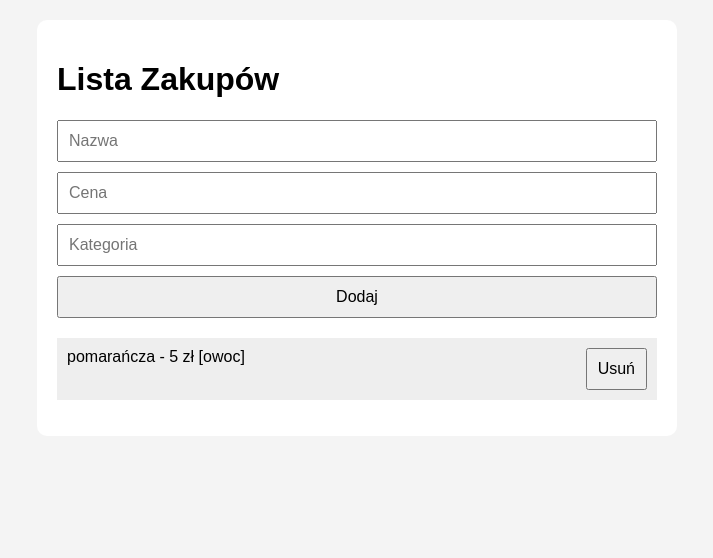
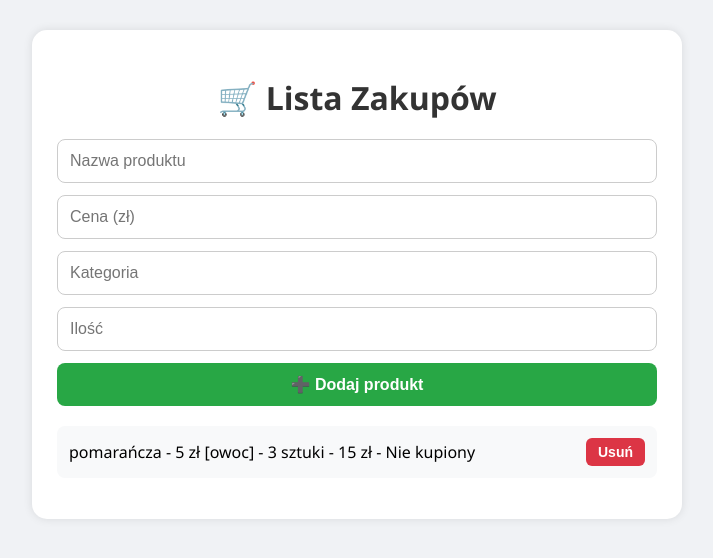
Before and after one commit to juchim2005/ShoppingListManager, a Flask app: page / in a window 1280 px wide. Shown: the top 558 px of the page, without its empty margins (283-996 px from the left). Run offline with Flask 3, Linux system fonts and the light colour scheme; data comes from the database, SQL or seed files in the repository; both versions use the stored data as it was after the commit.

Commit message:
small changes and UI overhaul

```diff
--- a/src/main.py
+++ b/src/main.py
@@ -12,6 +12,7 @@ class Product(db.Model):
     name = db.Column(db.String(100), nullable=False)
     price = db.Column(db.Float, nullable=False)
     category = db.Column(db.String(100), nullable=False)
+    quantity = db.Column(db.Integer, nullable=False)
     bought = db.Column(db.Boolean, default=False, nullable=False)
 
     def to_dict(self):
@@ -20,6 +21,7 @@ class Product(db.Model):
             "name": self.name,
             "price": self.price,
             "category": self.category,
+            "quantity": self.quantity,
             "bought": self.bought
         }
 
@@ -37,6 +39,8 @@ def handle_products():
         name = data.get("name")
         price = data.get("price")
         category = data.get("category")
+        quantity = data.get("quantity")
+        bought = False
 
         if not name or not price or not category:
             return jsonify({"error": "Missing product data"}), 400
@@ -44,7 +48,9 @@ def handle_products():
         new_product = Product(
             name=name.strip(),
             price=float(price),
-            category=category.strip()
+            category=category.strip(),
+            quantity=int(quantity),
+            bought=bought
         )
         db.session.add(new_product)
         db.session.commit()
--- a/src/static/script.js
+++ b/src/static/script.js
@@ -3,6 +3,7 @@ document.addEventListener("DOMContentLoaded", () => {
     const nameInput = document.getElementById("nameInput");
     const priceInput = document.getElementById("priceInput");
     const categoryInput = document.getElementById("categoryInput");
+    const quantityInput = document.getElementById("quantityInput");
     const productsList = document.getElementById("productsList");
 
     form.addEventListener("submit", (e) => {
@@ -11,7 +12,8 @@ document.addEventListener("DOMContentLoaded", () => {
         const newProduct = {
             name: nameInput.value,
             price: priceInput.value,
-            category: categoryInput.value
+            category: categoryInput.value,
+            quantity: quantityInput.value
         };
 
         fetch("/api/products", {
@@ -37,7 +39,7 @@ document.addEventListener("DOMContentLoaded", () => {
 
     function appendProduct(product) {
         const li = document.createElement("li");
-        li.textContent = `${product.name} - ${product.price} zł [${product.category}]`;
+        li.textContent = `${product.name} - ${product.price} zł [${product.category}] - ${product.quantity} sztuki - ${product.price * product.quantity} zł - ${product.bought ? "Kupiony" : "Nie kupiony"}`;
         productsList.appendChild(li);
 
         //po dodaniu produktu, dodanie przycisku do usuwania
--- a/src/static/styles.css
+++ b/src/static/styles.css
@@ -1,39 +1,83 @@
 body {
-    font-family: Arial, sans-serif;
-    background-color: #f4f4f4;
+    font-family: 'Segoe UI', Tahoma, Geneva, Verdana, sans-serif;
+    background-color: #f0f2f5;
     margin: 0;
-    padding: 20px;
+    padding: 30px;
 }
 
 .container {
     max-width: 600px;
     margin: auto;
-    background: white;
-    padding: 20px;
-    border-radius: 10px;
+    background: #ffffff;
+    padding: 25px;
+    border-radius: 15px;
+    box-shadow: 0 0 10px rgba(0, 0, 0, 0.1);
+}
+
+h1 {
+    text-align: center;
+    margin-bottom: 20px;
+    color: #333;
 }
 
 form {
-    display: flex;
-    flex-direction: column;
-    gap: 10px;
+    display: grid;
+    grid-template-columns: 1fr;
+    gap: 12px;
+    margin-bottom: 20px;
 }
 
 input, button {
-    padding: 10px;
+    padding: 12px;
     font-size: 16px;
+    border: 1px solid #ccc;
+    border-radius: 8px;
+    transition: border-color 0.2s;
+}
+
+input:focus {
+    outline: none;
+    border-color: #007bff;
+}
+
+button {
+    background-color: #28a745;
+    color: white;
+    font-weight: bold;
+    cursor: pointer;
+    border: none;
+}
+
+button:hover {
+    background-color: #218838;
 }
 
 ul {
     list-style: none;
     padding: 0;
-    margin-top: 20px;
 }
 
 li {
-    background: #eee;
-    padding: 10px;
-    margin-top: 10px;
+    background: #f8f9fa;
+    padding: 12px;
+    margin-bottom: 10px;
+    border-radius: 8px;
     display: flex;
     justify-content: space-between;
+    align-items: center;
 }
+
+li span {
+    flex-grow: 1;
+}
+
+li button {
+    background-color: #dc3545;
+    padding: 6px 12px;
+    font-size: 14px;
+    border-radius: 6px;
+}
+
+li button:hover {
+    background-color: #c82333;
+}
--- a/src/templates/index.html
+++ b/src/templates/index.html
@@ -7,12 +7,13 @@
 </head>
 <body>
     <div class="container">
-        <h1>Lista Zakupów</h1>
+        <h1>🛒 Lista Zakupów</h1>
         <form id="productForm">
-            <input type="text" id="nameInput" placeholder="Nazwa" required>
-            <input type="number" step="0.01" id="priceInput" placeholder="Cena" required>
+            <input type="text" id="nameInput" placeholder="Nazwa produktu" required>
+            <input type="number" step="0.01" id="priceInput" placeholder="Cena (zł)" required>
             <input type="text" id="categoryInput" placeholder="Kategoria" required>
-            <button type="submit">Dodaj</button>
+            <input type="number" step="1" id="quantityInput" placeholder="Ilość" required>
+            <button type="submit">➕ Dodaj produkt</button>
         </form>
         <ul id="productsList"></ul>
     </div>
```
Also changed, not shown: instance/database.db.
